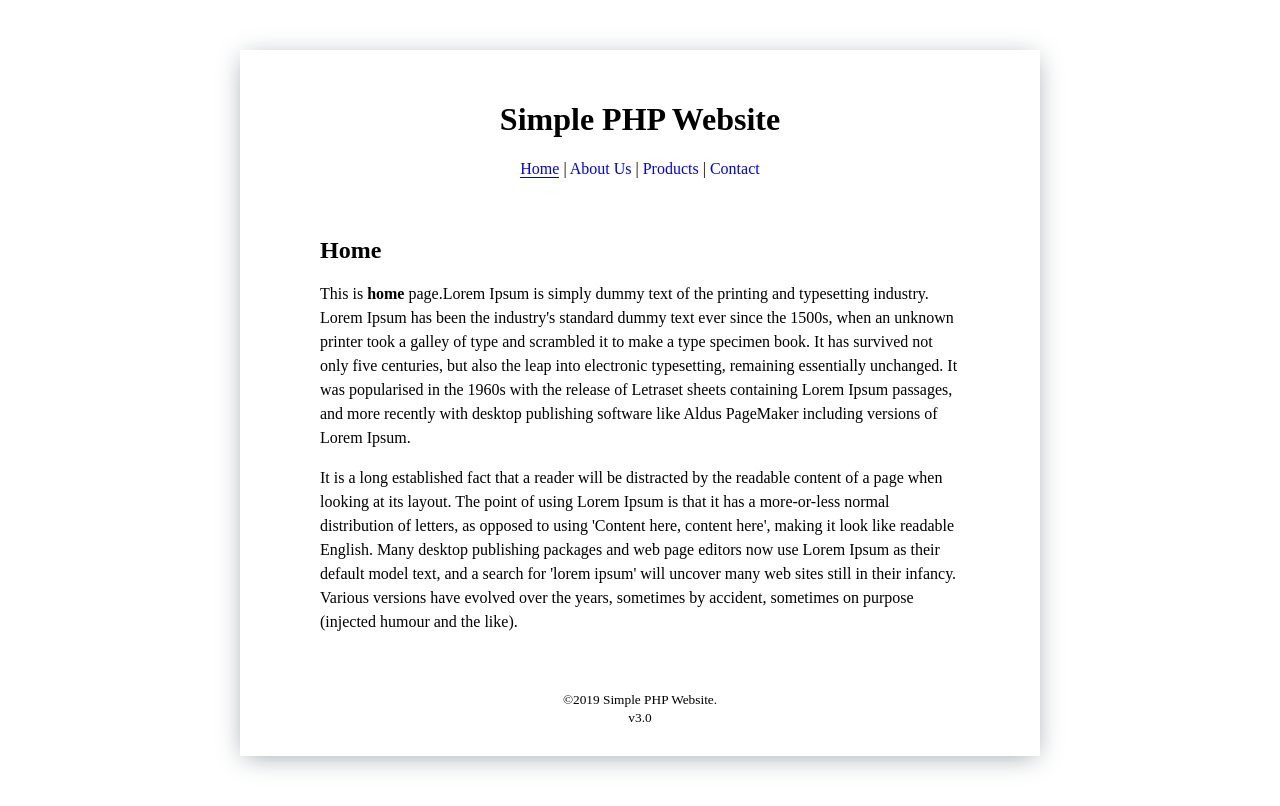
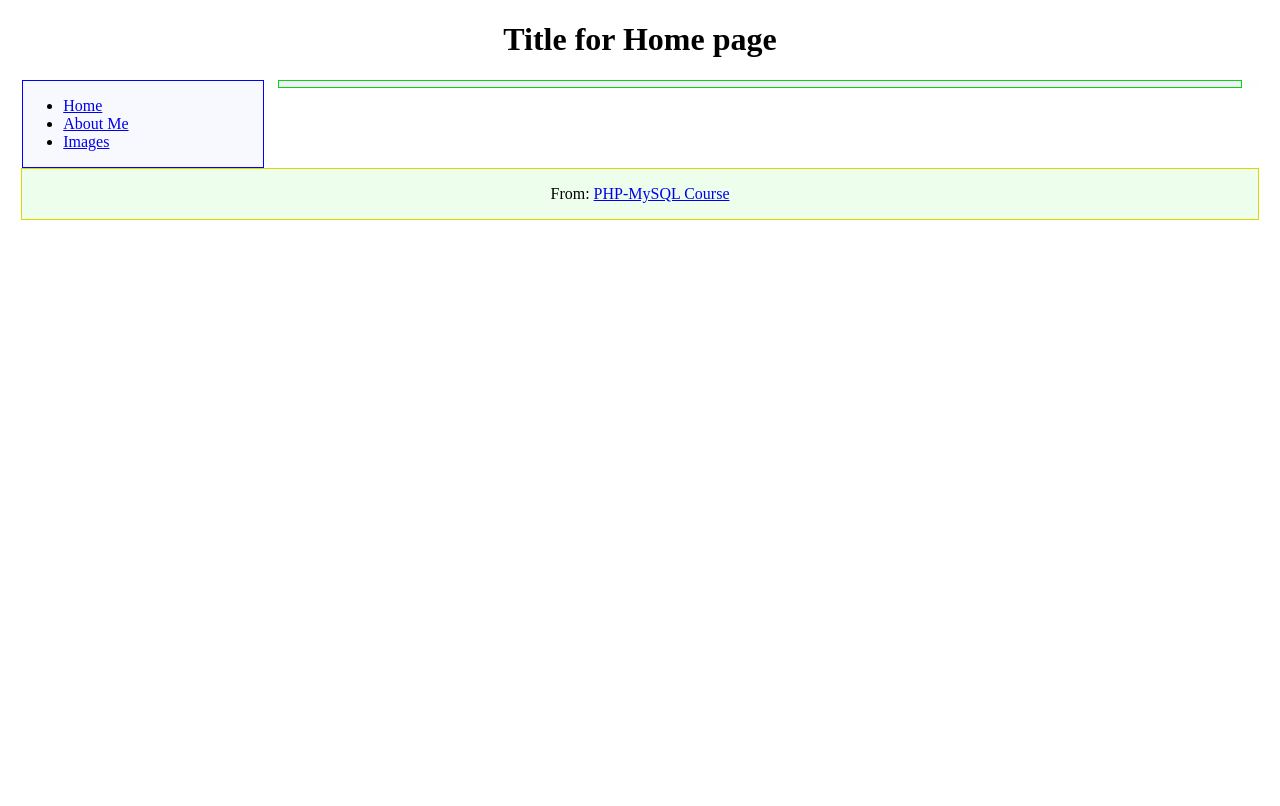
Before and after one commit to varidhi/php-website, a PHP site: page / in a window 1280 px wide. After the commit the page ends 220 px from the top, so only its background shows below. Run offline with PHP 8.4, Linux system fonts and the light colour scheme.

Commit message:
NEW INDEX.PHP

```diff
--- a/content/404.phtml
+++ /dev/null
@@ -1 +0,0 @@
-<p>404 - This page does not exist.</p>
--- a/content/about-us.phtml
+++ /dev/null
@@ -1,2 +0,0 @@
-<p>This is <b>about</b> page. Lorem Ipsum is simply dummy text of the printing and typesetting industry. Lorem Ipsum has been the industry's standard dummy text ever since the 1500s, when an unknown printer took a galley of type and scrambled it to make a type specimen book. It has survived not only five centuries, but also the leap into electronic typesetting, remaining essentially unchanged. It was popularised in the 1960s with the release of Letraset sheets containing Lorem Ipsum passages, and more recently with desktop publishing software like Aldus PageMaker including versions of Lorem Ipsum.</p>
-</p>It is a long established fact that a reader will be distracted by the readable content of a page when looking at its layout. The point of using Lorem Ipsum is that it has a more-or-less normal distribution of letters, as opposed to using 'Content here, content here', making it look like readable English. Many desktop publishing packages and web page editors now use Lorem Ipsum as their default model text, and a search for 'lorem ipsum' will uncover many web sites still in their infancy. Various versions have evolved over the years, sometimes by accident, sometimes on purpose (injected humour and the like).</p>
--- a/content/contact.phtml
+++ /dev/null
@@ -1,2 +0,0 @@
-<p>This is <b>contact</b> page. Lorem Ipsum is simply dummy text of the printing and typesetting industry. Lorem Ipsum has been the industry's standard dummy text ever since the 1500s, when an unknown printer took a galley of type and scrambled it to make a type specimen book. It has survived not only five centuries, but also the leap into electronic typesetting, remaining essentially unchanged. It was popularised in the 1960s with the release of Letraset sheets containing Lorem Ipsum passages, and more recently with desktop publishing software like Aldus PageMaker including versions of Lorem Ipsum.</p>
-</p>It is a long established fact that a reader will be distracted by the readable content of a page when looking at its layout. The point of using Lorem Ipsum is that it has a more-or-less normal distribution of letters, as opposed to using 'Content here, content here', making it look like readable English. Many desktop publishing packages and web page editors now use Lorem Ipsum as their default model text, and a search for 'lorem ipsum' will uncover many web sites still in their infancy. Various versions have evolved over the years, sometimes by accident, sometimes on purpose (injected humour and the like).</p>
--- a/content/home.phtml
+++ /dev/null
@@ -1,2 +0,0 @@
-<p>This is <b>home</b> page.Lorem Ipsum is simply dummy text of the printing and typesetting industry. Lorem Ipsum has been the industry's standard dummy text ever since the 1500s, when an unknown printer took a galley of type and scrambled it to make a type specimen book. It has survived not only five centuries, but also the leap into electronic typesetting, remaining essentially unchanged. It was popularised in the 1960s with the release of Letraset sheets containing Lorem Ipsum passages, and more recently with desktop publishing software like Aldus PageMaker including versions of Lorem Ipsum.</p>
-</p>It is a long established fact that a reader will be distracted by the readable content of a page when looking at its layout. The point of using Lorem Ipsum is that it has a more-or-less normal distribution of letters, as opposed to using 'Content here, content here', making it look like readable English. Many desktop publishing packages and web page editors now use Lorem Ipsum as their default model text, and a search for 'lorem ipsum' will uncover many web sites still in their infancy. Various versions have evolved over the years, sometimes by accident, sometimes on purpose (injected humour and the like).</p>
--- a/content/products.phtml
+++ /dev/null
@@ -1,2 +0,0 @@
-<p>This is <b>product</b> page. Lorem Ipsum is simply dummy text of the printing and typesetting industry. Lorem Ipsum has been the industry's standard dummy text ever since the 1500s, when an unknown printer took a galley of type and scrambled it to make a type specimen book. It has survived not only five centuries, but also the leap into electronic typesetting, remaining essentially unchanged. It was popularised in the 1960s with the release of Letraset sheets containing Lorem Ipsum passages, and more recently with desktop publishing software like Aldus PageMaker including versions of Lorem Ipsum.</p>
-</p>It is a long established fact that a reader will be distracted by the readable content of a page when looking at its layout. The point of using Lorem Ipsum is that it has a more-or-less normal distribution of letters, as opposed to using 'Content here, content here', making it look like readable English. Many desktop publishing packages and web page editors now use Lorem Ipsum as their default model text, and a search for 'lorem ipsum' will uncover many web sites still in their infancy. Various versions have evolved over the years, sometimes by accident, sometimes on purpose (injected humour and the like).</p>
--- a/includes/config.php
+++ /dev/null
@@ -1,26 +0,0 @@
-<?php
-
-/**
- * Used to store website configuration information.
- *
- * @var string or null
- */
-function config($key = '')
-{
-    $config = [
-        'name' => 'Simple PHP Website',
-        'site_url' => '',
-        'pretty_uri' => true,
-        'nav_menu' => [
-            '' => 'Home',
-            'about-us' => 'About Us',
-            'products' => 'Products',
-            'contact' => 'Contact',
-        ],
-        'template_path' => 'template',
-        'content_path' => 'content',
-        'version' => 'v3.0',
-    ];
-
-    return isset($config[$key]) ? $config[$key] : null;
-}
--- a/includes/functions.php
+++ /dev/null
@@ -1,80 +0,0 @@
-<?php
-
-/**
- * Displays site name.
- */
-function site_name()
-{
-    echo config('name');
-}
-
-/**
- * Displays site url provided in conig.
- */
-function site_url()
-{
-    echo config('site_url');
-}
-
-/**
- * Displays site version.
- */
-function site_version()
-{
-    echo config('version');
-}
-
-/**
- * Website navigation.
- */
-function nav_menu($sep = ' | ')
-{
-    $nav_menu = '';
-    $nav_items = config('nav_menu');
-    foreach ($nav_items as $uri => $name) {
-        $class = str_replace('page=', '', $_SERVER['QUERY_STRING']) == $uri ? ' active' : '';
-        $url = config('site_url') . '/' . (config('pretty_uri') || $uri == '' ? '' : '?page=') . $uri;
-
-        $nav_menu .= '<a href="' . $url . '" title="' . $name . '" class="item ' . $class . '">' . $name . '</a>' . $sep;
-    }
-
-    echo trim($nav_menu, $sep);
-}
-
-/**
- * Displays page title. It takes the data from
- * URL, it replaces the hyphens with spaces and
- * it capitalizes the words.
- */
-function page_title()
-{
-    $page = isset($_GET['page']) ? htmlspecialchars($_GET['page']) : 'Home';
-
-    echo ucwords(str_replace('-', ' ', $page));
-}
-
-/**
- * Displays page content. It takes the data from
- * the static pages inside the pages/ directory.
- * When not found, display the 404 error page.
- */
-function page_content()
-{
-    $page = isset($_GET['page']) ? $_GET['page'] : 'home';
-
-    $path = getcwd() . '/' . config('content_path') . '/' . $page . '.phtml';
-
-    if (! file_exists($path)) {
-        $path = getcwd() . '/' . config('content_path') . '/404.phtml';
-    }
-
-    echo file_get_contents($path);
-}
-
-/**
- * Starts everything and displays the template.
- */
-function init()
-{
-    require config('template_path') . '/template.php';
-}
--- a/index.php
+++ b/index.php
@@ -1,10 +1,104 @@
 <?php
+ /* Create simple Website with PHP - https://coursesweb.net/php-mysql/ */
 
-// Comment these lines to hide errors
-error_reporting(E_ALL);
-ini_set('display_errors', 1);
+// create an array with data for title, and meta, for each page
+$pgdata = array();
+$pgdata['index'] = array(
+ 'title'=>'Title for Home page',
+ 'description'=>'Here add the description for Home page',
+ 'keywords'=>'meta keywords, for, home page'
+);
+$pgdata['about_me'] = array(
+ 'title'=>'Title for About Me page',
+ 'description'=>'Description for About Me, https://coursesweb.net',
+ 'keywords'=>'about me, https://coursesweb.net'
+);
+$pgdata['images'] = array(
+ 'title'=>'Title for Images',
+ 'description'=>'Here add the description for the page with images',
+ 'keywords'=>'images, pictures, photo'
+);
 
-require 'includes/config.php';
-require 'includes/functions.php';
+// set the page name
+$pgname = isset($_GET['pg']) ? trim(strip_tags($_GET['pg'])) : 'index';
 
-init();
+// get title, and meta data for current /accessed page
+$title = $pgdata[$pgname]['title'];
+$description = $pgdata[$pgname]['description'];
+$keywords = $pgdata[$pgname]['keywords'];
+
+// set header for utf-8 encode
+header('Content-type: text/html; charset=utf-8');
+?>
+<!doctype html>
+<html>
+<head>
+ <meta charset="utf-8" />
+ <title><?php echo $title; ?></title>
+ <meta name="description" content="<?php echo $description; ?>" />
+ <meta name="keywords" content="<?php echo $keywords; ?>" />
+ <!--[if IE]><script src="http://html5shiv.googlecode.com/svn/trunk/html5.js"></script><![endif]-->
+ <style><!--
+ body {
+ margin:0;
+ text-align:center;
+ padding:0 1em;
+ }
+ header, footer, section, aside, nav, article { display: block; }
+ #posts{
+ position:relative;
+ width:99%;
+ margin:0.5em auto;
+ background:#fdfefe;
+ }
+ #menu {
+ float:left;
+ width:15em;
+ margin:0 auto;
+ background:#f8f9fe;
+ border:1px solid blue;
+ text-align:left;
+ }
+ #menu li a:hover {
+ text-decoration:none;
+ color:#01da02;
+ }
+ #article {
+ margin:0 1em 0 16em;
+ background:#efeffe;
+ border:1px solid #01da02;
+ padding:0.2em 0.4em;
+ }
+ #footer {
+ clear:both;
+ position:relative;
+ background:#edfeed;
+ border:1px solid #dada01;
+ width:99%;
+ margin:2em auto 0.5em auto;
+ }
+ --></style>
+</head>
+<body>
+
+<header id="header">
+ <h1><?php echo $title; ?></h1>
+</header>
+
+<section id="posts">
+ <nav id="menu">
+ <ul>
+ <li><a href="index.php" title="Home page">Home</a></li>
+ <li><a href="index.php?pg=about_me" title="About Me">About Me</a></li>
+ <li><a href="index.php?pg=images" title="Images">Images</a></li>
+ </ul>
+ </nav>
+ <article id="article"><?php echo file_get_contents('pages/'. $pgname. '.htm'); ?></article>
+</section>
+
+<footer id="footer">
+ <p>From: <a href="https://coursesweb.net/php-mysql/" title="Free PHP-MySQL course">PHP-MySQL Course</a></p>
+</footer>
+
+</body>
+</html>
--- a/template/style.css
+++ /dev/null
@@ -1,20 +0,0 @@
-
-.wrap {
-    max-width: 720px;
-    margin: 50px auto;
-    padding: 30px 40px;
-    text-align: center;
-    box-shadow: 0 4px 25px -4px #9da5ab;
-}
-article {
-    padding: 40px;
-    line-height: 150%;
-    text-align: left;
-}
-
-nav .item {
-    text-decoration: none;
-}
-nav .active {
-    border-bottom: 1px solid;
-}
--- a/template/template.php
+++ /dev/null
@@ -1,29 +0,0 @@
-<!DOCTYPE html>
-<html>
-<head>
-    <meta charset="utf-8" />
-    <title><?php page_title(); ?> | <?php site_name(); ?></title>
-    <link href="<?php site_url(); ?>/template/style.css" rel="stylesheet" type="text/css" />
-</head>
-<body>
-<div class="wrap">
-
-    <header>
-        <h1><?php site_name(); ?></h1>
-        <nav class="menu">
-            <?php nav_menu(); ?>
-        </nav>
-    </header>
-
-    <article>
-        <h2><?php page_title(); ?></h2>
-        <?php page_content(); ?>
-    </article>
-
-    <footer>
-        <small>&copy;<?php echo date('Y'); ?> <?php site_name(); ?>.<br><?php site_version(); ?></small>
-    </footer>
-
-</div>
-</body>
-</html>
```
Also changed, not shown: readme.md (deleted).
